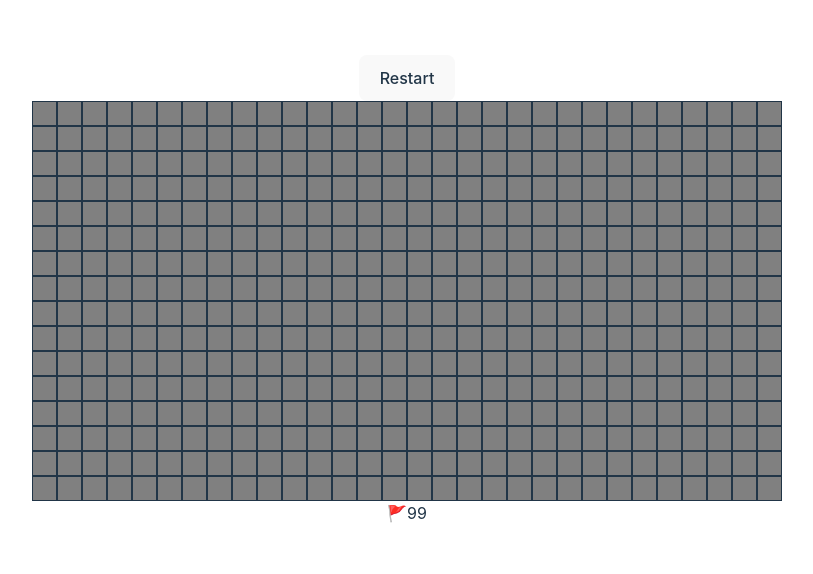
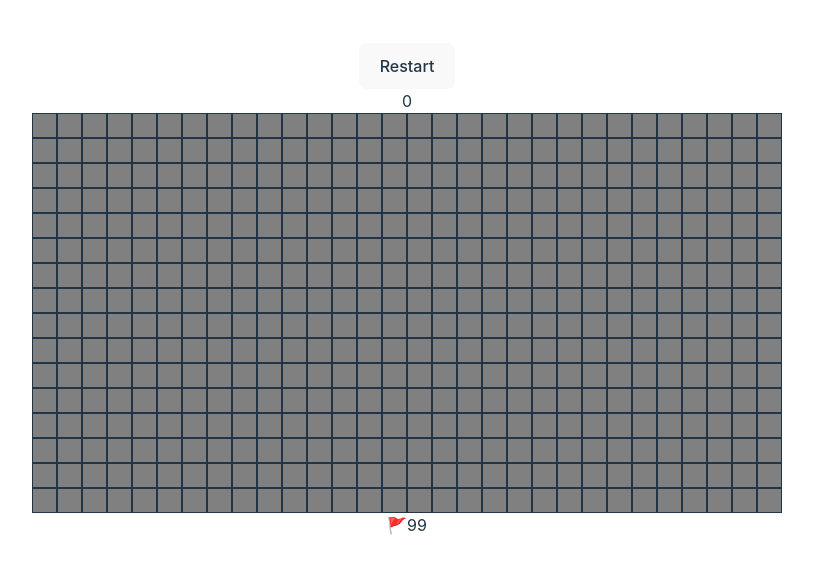
Before and after one commit to canavan-a/vitesweeper, a React (Vite) app: page / in a window 1280 px wide. Shown: the part 110-684 px from the top of the page, without its empty margins (233-1046 px from the left). Built offline with nearby package versions, Linux system fonts and the light colour scheme.

Commit message:
early timer integration

```diff
--- a/src/App.jsx
+++ b/src/App.jsx
@@ -19,6 +19,8 @@ function App() {
     };
   }, []);
 
+
+
   return (
     <>
       <MineSweeper x={30} y={16} bombs={99} />
--- a/src/components/Cell.jsx
+++ b/src/components/Cell.jsx
@@ -18,6 +18,9 @@ const Cell = (props) => {
     const { entryPoint, setEntryPoint } = props;
     const { gameState, setGameState } = props;
     const { triggerOpenList, setTriggerOpenList } = props;
+
+    const {setTimerState} = props;
+
     const [isHover, setIsHover] = useState(false);
 
     const [killValue, setKillValue] = useState(null);
@@ -55,6 +58,7 @@ const Cell = (props) => {
 
             return
         }
+        setTimerState('started');
         setEntryPoint(null);
         setTurnNumber(turnNumber + 1);
         const temp = [...openedList]
@@ -271,6 +275,7 @@ const Cell = (props) => {
     useEffect(() => {
         if (openedList[id] && bombList.includes(id) && entryPoint == null) {
             setKillValue(id);
+            setTimerState('stopped');
             setGameState('lost');
             console.log('L');
         }
--- a/src/components/MineSweeper.jsx
+++ b/src/components/MineSweeper.jsx
@@ -16,6 +16,17 @@ function MineSweeper(props) {
   const [entryPoint, setEntryPoint] = useState(null);
 
   const [triggerOpenList, setTriggerOpenList] = useState([]);
+
+  const [timerState, setTimerState] = useState('pending');
+  const [time, setTime] = useState(0);
+
+  useEffect(()=>{
+    if(timerState === 'started'){
+      const t = setTimeout(()=>{
+        setTime((old)=>(old+1));
+      },1000)
+    }
+  },[time, timerState]);
 
   const convertValues = (x,y) =>{
     return x+((y)*xSize)
@@ -59,6 +70,9 @@ function MineSweeper(props) {
       setOpenedList([...temp]);
       setFlagList([]);
       await generateBombList();
+      //timer info
+      setTimerState('pending');
+      setTime(0);
 
     }
 
@@ -140,7 +154,7 @@ function MineSweeper(props) {
       {gameState === 'lost'? (<>You Lost</>):(<></>)}
       {gameState === 'pending'? (<>Restart</>):(<></>)}
     </button>
-
+    <div>{time}</div>
 
       <div>
 
@@ -173,6 +187,8 @@ function MineSweeper(props) {
               setGameState={setGameState}
               triggerOpenList={triggerOpenList}
               setTriggerOpenList={setTriggerOpenList}
+              setTime={setTime}
+              setTimerState={setTimerState}
               ></Cell>
             ))}
           </div>
```
